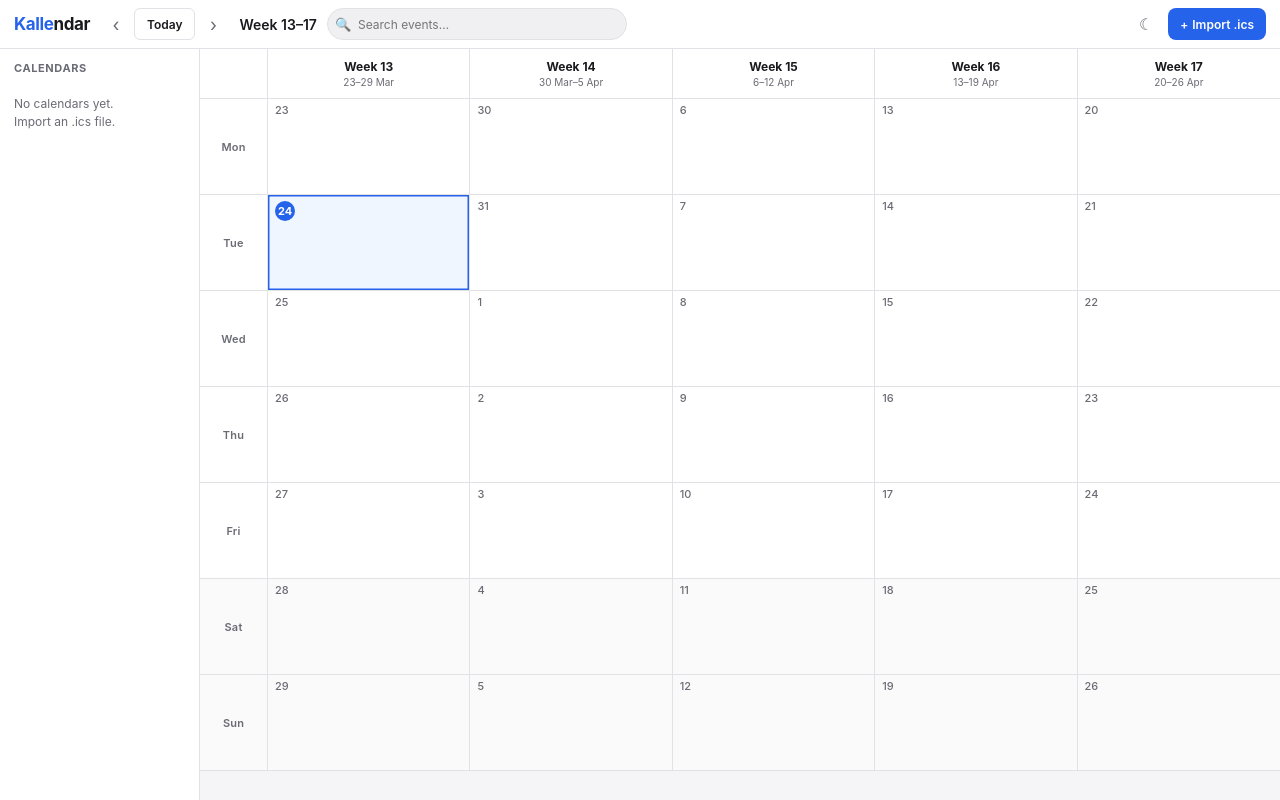
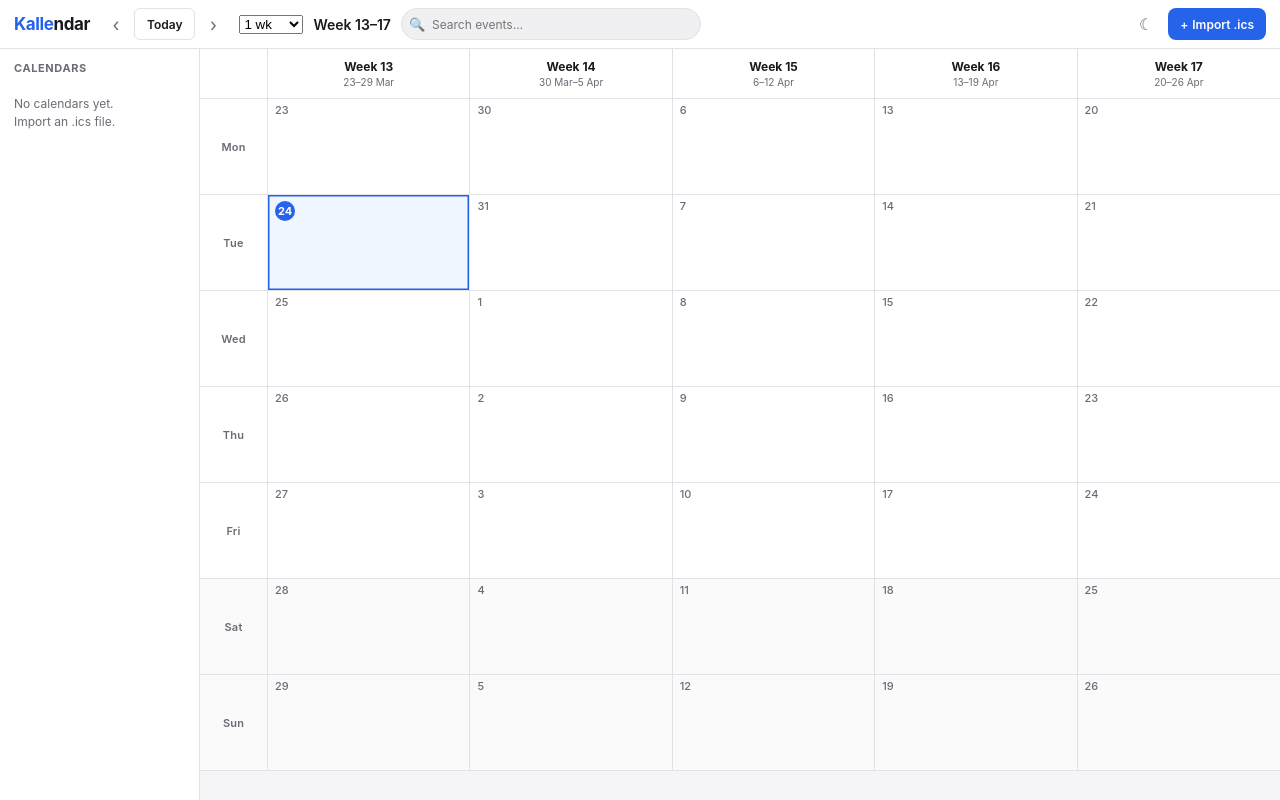
Before and after one commit to thebebopdevil-tech/Kallender, a plain HTML site: page index.html in a window 1280 px wide. Drawn offline with Linux system fonts and the light colour scheme.

Commit message:
Update index.html

```diff
--- a/index.html
+++ b/index.html
@@ -32,6 +32,18 @@
         <button id="today-btn" class="nav-btn" title="Go to today">Today</button>
         <button id="next-week" class="nav-btn" title="Next" aria-label="Next">&#8250;</button>
       </div>
+
+      <select id="weeks-select" title="Weeks to display" aria-label="Weeks to display">
+        <option value="1">1 wk</option>
+        <option value="2">2 wks</option>
+        <option value="3">3 wks</option>
+        <option value="4">4 wks</option>
+        <option value="5">5 wks</option>
+        <option value="6">6 wks</option>
+        <option value="8">8 wks</option>
+        <option value="10">10 wks</option>
+        <option value="12">12 wks</option>
+      </select>
 
       <span id="week-range"></span>
 
```
